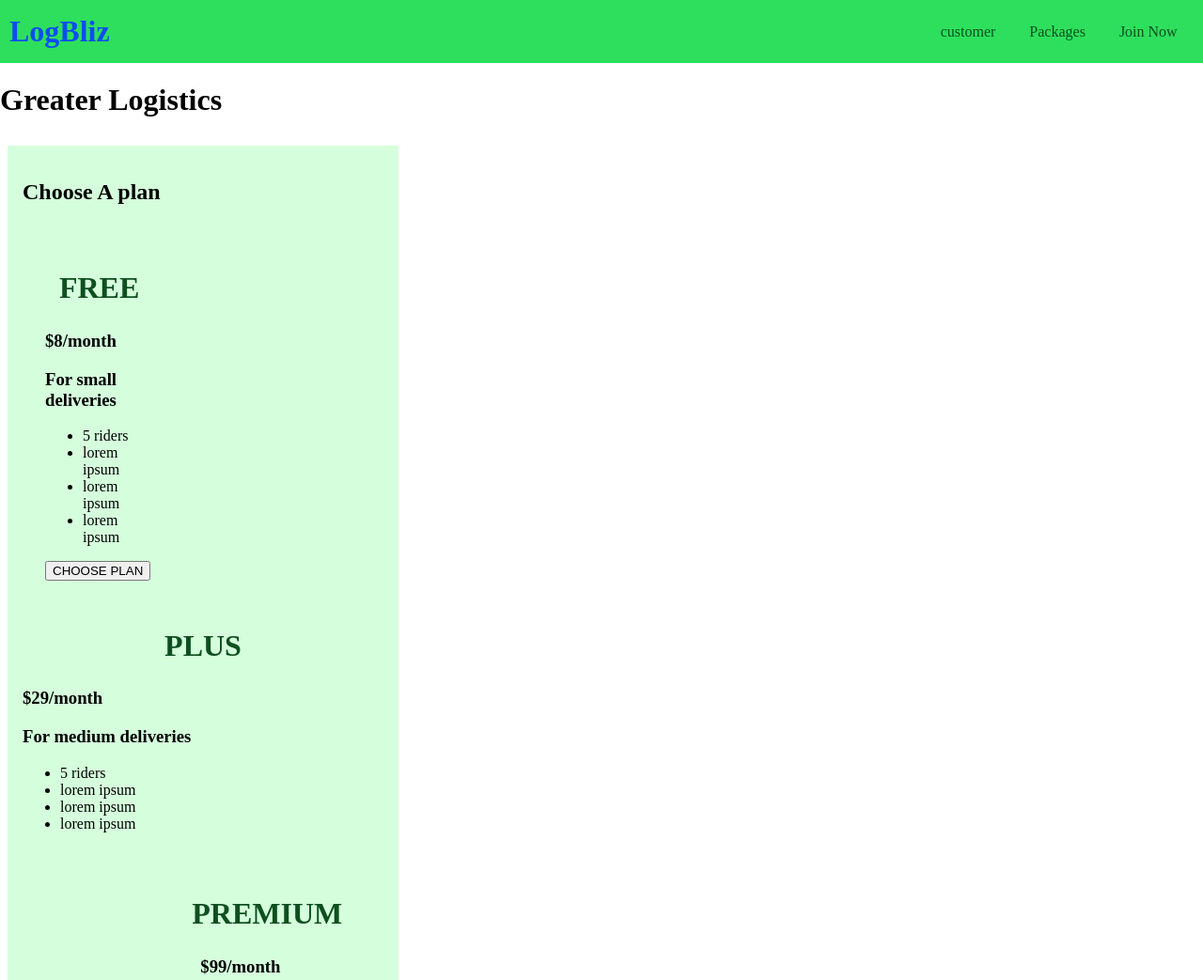
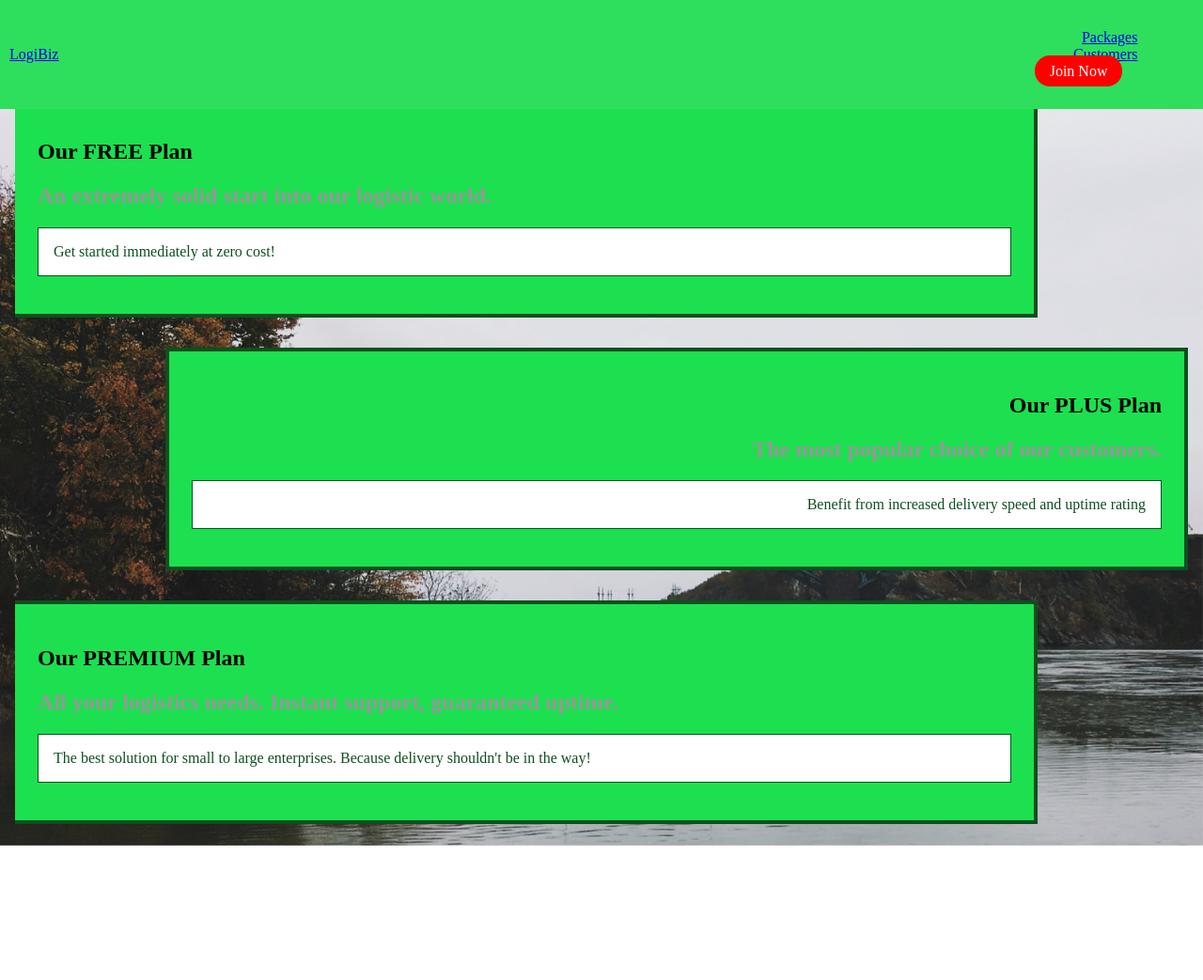
Before and after one commit to radical-technocrat/logibiz, a plain HTML site: page index.html in a window 1280 px wide. Shown: the top 1043 px of the page at 94% size. After the commit the page ends 893 px from the top, so only its background shows below. Drawn offline with Linux system fonts and the light colour scheme.

Commit message:
After Commit

```diff
--- a/index.html
+++ b/index.html
@@ -4,92 +4,55 @@
     <meta charset="UTF-8">
     <meta http-equiv="X-UA-Compatible" content="IE=edge">
     <meta name="viewport" content="width=device-width, initial-scale=1.0">
-    <title>LogBiz</title>
-    <link rel="stylesheet" href="/style.css" type="text/css">
+    <title>Packages</title>
+    <link rel="favicon.png" href="/favicon.png">
+    <link rel="stylesheet" href="../shared.css">
+    <link rel="stylesheet" href="/packages/packaged.css">
 </head>
 <body>
+    <div class="background"></div>
     <header class="main-header">
         <div>
-                 <a  class="brand-logo"  href="index.html">LogBliz</a>
+            <a href="../index.html" class="header_brand"> LogiBiz </a>
         </div>
         <nav class="main-nav">
-<ul  class="main-nav-link">
-    <li class="main-nav-link">
-        <a href="">customer</a>
+            <ul class="main-nav-links">
+                <li class="main-nav_link">
+                    <a href="#">Packages</a>
                 </li>
-    <li class="main-nav-link">
-        <a href="">Packages</a>
+                <li class="main-nav_link">
+                    <a href="/customers/index.html">Customers</a>
                 </li>
-    <li class="main-nav-link">
-        <a href="">Join Now</a>
+                <li class="main-nav-link main-nav-link-cta">
+                    <a href="join-now/index.html">Join Now</a>
                 </li>
-
             </ul>
         </nav>
     </header>
     <main>
-      <div class="overview">
-          <h1> Greater Logistics</h1>
-      </div>
-<div class="plan">
-    <h2>Choose A plan</h2>
-    <div>
-        <article class="plan">
-<h2 class="plan-title">FREE</h2>
-<H3 class="plan-price">$8/month</H3>
-<H3 >For small deliveries</H3>
-<ul class="plan-features">
-    <li>5 riders</li>
-    <li>lorem ipsum</li>
-    <li>lorem ipsum</li>
-    <li>lorem ipsum</li>
-</ul>
-<button>CHOOSE PLAN</button>
-        </article>
-        <artice class="plan-plan-highlighted">
-            <h2 class="plan-title">PLUS</h2>
-            <H3 class="plan-price">$29/month</H3>
-            <H3 >For medium deliveries</H3>
-            <ul class="plan-features">
-                <li>5 riders</li>
-                <li>lorem ipsum</li>
-                <li>lorem ipsum</li>
-                <li>lorem ipsum</li><BR>
-<button>CHOOSE PLAN</button>
-        </artice>
-
-        <artice class="plan plan-elevated">
-            <h2 class=" plan-title ">PREMIUM</h2>
-            <H3 class="plan-price">$99/month</H3>
-            <H3>For medium deliveries</H3>
-            <ul class="plan-features">
-                <li>5 riders</li>
-                <li>Divider</li>
-                <li>lorem ipsum</li>
-                <li>lorem ipsum</li>
-                </ul>
-                <button>CHOOSE PLAN</button>
-        </artice>
-    </div>
-</div>
-<div class="overview">
-    <h1>Greatest Reasons to Stick Around</h1>
-    <ul>
-        <li>
-            <div></div>
-            <p>830,000 Trusting Customers</p>
-        </li>
-
-        <li>
-            <div></div>
-            <p>99% uptime guarantee</p>
-        </li>
-        <li>
-            <div></div>
-            <p>Reliable riders</p>
-        </li>
-    </ul>
-</div>
+        <section class="package" id="free">
+            <a href="#">
+                <h1 class="package-title">Our FREE Plan</h1>
+                <h2 class="package-subtitle">An extremely solid start into our logistic world.</h2>
+                <p class="package-info">Get started immediately at zero cost!</p>
+            </a>
+        </section>
+        <section class="package" id="plus">
+            <a href="#">
+                <h1 class="package-title">Our PLUS Plan</h1>
+                <h2 class="recommended">RECOMMENDED</h2>
+                <h2 class="package-subtitle">The most popular choice of our customers.</h2>
+                <p class="package-info">Benefit from increased delivery speed and uptime rating</p>
+            </a>
+        </section>
+        <div class="clearfix"></div>
+        <section class="package" id="premium">
+            <a href="#">
+                <h1 class="package-title">Our PREMIUM Plan</h1>
+                <h2 class="package-subtitle">All your logistics needs. Instant support, guaranteed uptime. </h2>
+                <p class="package-info">The best solution for small to large enterprises. Because delivery shouldn't be in the way!</p>
+            </a>
+        </section>
     </main>
 </body>
 </html>
--- /dev/null
+++ b/packages/packaged.css
@@ -0,0 +1,77 @@
+*{
+    box-sizing: border-box;
+}
+
+body{
+    margin: 0;
+}
+
+.background{
+    background-image: url(pics.jpg);
+    width: 100%;
+    height: 100%;
+    position: fixed;
+    z-index: -1;
+    background-size: cover;
+}
+
+
+main{
+    margin-top: 100px;
+}
+
+
+.package{
+    border: 4px solid #0e4f1f;
+    margin: 16px;
+    width: 85% ;
+    background: #1ce050;
+    border-left: none;
+}
+.package a{
+    text-decoration: none;
+    color: inherit;
+    padding: 24px;
+    display: block;
+
+}
+
+.package:hover{
+    border-color: red;
+    box-shadow: 2px 2px 16px rgba(0,0,0,o.5);
+
+}
+.package-subtitle{
+    color: #979797;
+
+}
+.package-info{
+    color: #0e4f1f;
+    border: 1px solid #0e4f1f ;
+background-color: white;
+padding: 16px ;
+}
+
+#plus{
+    background-color: rgba(213,255, 220 0.9);
+    float: right;
+    border-right: none;
+    border: 4px solid #0e4f1f;
+text-align: right
+}
+
+.clearfix{
+    clear: both;
+}
+
+#plus:hover{
+    border-left-color:red ;
+}
+
+.recommended{
+    position: absolute;
+    top: 8px;
+    color: white;
+    background-color: red;
+    padding: 8px;
+}
--- /dev/null
+++ b/packages/style.css
@@ -0,0 +1,143 @@
+*{
+    box-sizing: border-box;
+}
+
+body{
+    margin: 0;
+}
+
+.main-header{
+    background-color: #2ddf5c;
+    width: 100%;
+    padding: 15px 10px;
+    position: relative;
+}
+
+.main-header > div{
+    display: inline-block;
+    vertical-align: middle;
+}
+
+.brand_logo{
+    text-decoration: none;
+    color: #0e4f1f;
+    font-size: 32px;
+    font-weight: bold;
+}
+
+.main-nav{
+    display: inline-block;
+    vertical-align: middle;
+    width: calc(100% - 116px);
+}
+
+.main-nav-links{
+    padding: 0;
+    list-style: none;
+    text-align: right;
+}
+
+.main-nav-link{
+    display: inline-block;
+    margin: 0 16px;
+}
+
+.main-nav-link > a{
+    text-decoration: none;
+    color: #0e4f1f;
+}
+
+.main-nav-link-cta > a{
+    background-color: rgb(255, 0, 0);
+    color: #ffffff;
+    padding: 8px 16px;
+    border-radius: 16px;
+}
+
+.main-nav-link > a:hover{
+    color: #ffffff;
+    border-bottom: 2px #ffffff solid;
+}
+
+.main-nav-link-cta > a:hover{
+    color: red;
+    background-color: #ffffff;
+    border: none;
+}
+
+.overview{
+    background-color: rgba(255, 41, 41, 0.7);
+    height: 480px;
+    color: #ffffff;
+    padding: 16px;
+}
+
+.overview > h1{
+    font-weight: bolder;
+}
+
+.plans-title{
+    color: #0e4f1f;
+    text-align: center;
+    font-size: 32px;
+}
+
+.plans{
+    width: 100%;
+    text-align: center;
+}
+
+.plan{
+    display: inline-block;
+    width: 30%;
+    background-color: #d5ffdc;
+    padding: 16px;
+    margin: 8px;
+}
+
+.plan-title{
+    color: #0e4f1f;
+}
+
+.plan-highlighted{
+    background-color: #19b84c;
+    color: #ffffff;
+    box-shadow: 4px 4px 2px 2px rgba(0, 0, 0, 0.5);
+}
+
+.plan-highlighted > .plan-title{
+    color: #ffffff;
+}
+
+.plan-features{
+    list-style: none;
+    padding: 0;
+}
+
+.plan-features li{
+    margin: 8px 0;
+}
+
+.recommended{
+    text-transform: uppercase;
+    color: #19b84c;
+    background-color: #ffffff;
+    border-radius: 8px;
+    padding: 8px;
+    box-shadow: 4px 4px 2px 2px rgba(0, 0, 0, 0.5);
+}
+
+button{
+    cursor: pointer;
+    color: #ffffff;
+    background-color: #0e4f1f;
+    border-radius: 8px;
+    padding: 8px;
+    font-weight: bold;
+    border: 2px solid;
+}
+
+button:hover{
+    color: #0e4f1f;
+    background-color: #ffffff;
+}
--- /dev/null
+++ b/shared.css
@@ -0,0 +1,62 @@
+.main-header{
+    background-color: #2ddf5c;
+    width: 100%;
+    padding: 15px 10px;
+    position: fixed;
+    top: 0;
+    left: 0;
+    z-index: 2;
+}
+
+
+.main-header > div{
+    display: inline-block;
+    vertical-align: middle;
+}
+
+.brand_logo{
+    text-decoration: none;
+    color: #0e4f1f;
+    font-size: 32px;
+    font-weight: bold;
+}
+
+.main-nav{
+    display: inline-block;
+    vertical-align: middle;
+    width: calc(100% - 116px);
+}
+
+.main-nav-links{
+    padding: 0;
+    list-style: none;
+    text-align: right;
+}
+
+.main-nav-link{
+    display: inline-block;
+    margin: 0 16px;
+}
+
+.main-nav-link > a{
+    text-decoration: none;
+    color: #0e4f1f;
+}
+
+.main-nav-link-cta > a{
+    background-color: rgb(255, 0, 0);
+    color: #ffffff;
+    padding: 8px 16px;
+    border-radius: 16px;
+}
+
+.main-nav-link > a:hover{
+    color: #ffffff;
+    border-bottom: 2px #ffffff solid;
+}
+
+.main-nav-link-cta > a:hover{
+    color: red;
+    background-color: #ffffff;
+    border: none;
+}
--- a/style.css
+++ /dev/null
@@ -1,93 +0,0 @@
-.overview{
-    box-sizing: border-box;
-
-}
-body{
-    margin: 0;
-}
-
-.main-header{
-    background-color:#2ddf5c;
-    width: 100%;
-    padding: 15px 10px ;
-}
-.main-header> div{
-    display: inline-block;
-    vertical-align: middle;
-}
-.brand-logo{
-    text-decoration: none;
-    color:#0e4df1;
-    font-size: 32px;
-    font-weight: bold;
-}
-
-.main-nav{
-    display: inline-block;
-    vertical-align: middle;
-    width: calc(100% - 116px);
-    text-align: right;
-}
-.main-nav-links{
-    padding: 0;
-    list-style: none;
-    text-align: right;
-}
-.main-nav-link{
-    display: inline-block;
-    margin: 0 16px;
-}
-.main-nav-link > a{
-    text-decoration:none;
-    color: #0e4f1f;
-}
-.main-nav-link-cta > a{
-    background-color: red;
-    padding: 10px 14px;
-    color: white;
-    border-radius: 16px;
-
-}
-.main-nav-link > a:hover{
-    color: #ffffff;
-    border-bottom: 2px #ffffff solid ;
-}
-.main-nav-link-cta >a:hover{
-    color: red;
-    background-color: white;
-    border: none;
-
-}
-.overview > h1{
-    font-weight: bolder;
-}
-
-.plan-title{
-color: #0e4f1f;
-text-align: center;
-font-size: 32px;
-}
-.plan{
-    display: inline-block;
-    width: 30%;
-    background-color: #d5ffdc;
-    padding: 16px;
-    margin: 8px;
-
-}
-.plan-elevated{
-    text-align: center;
-    border-radius: 10px 15px;
-}
-
-.plan-highlighted{
-    background-color: #19b8ac;
-}
-
-button{
-    cursor:pointer;
-
-}
-
-
-}
```
Also changed, not shown: packages/index.html (added, +97 -0 lines), packages/favicon.png (added), packages/pics.jpg (added), 2 other files. Lines whose indentation alone changed are shown as unchanged.
